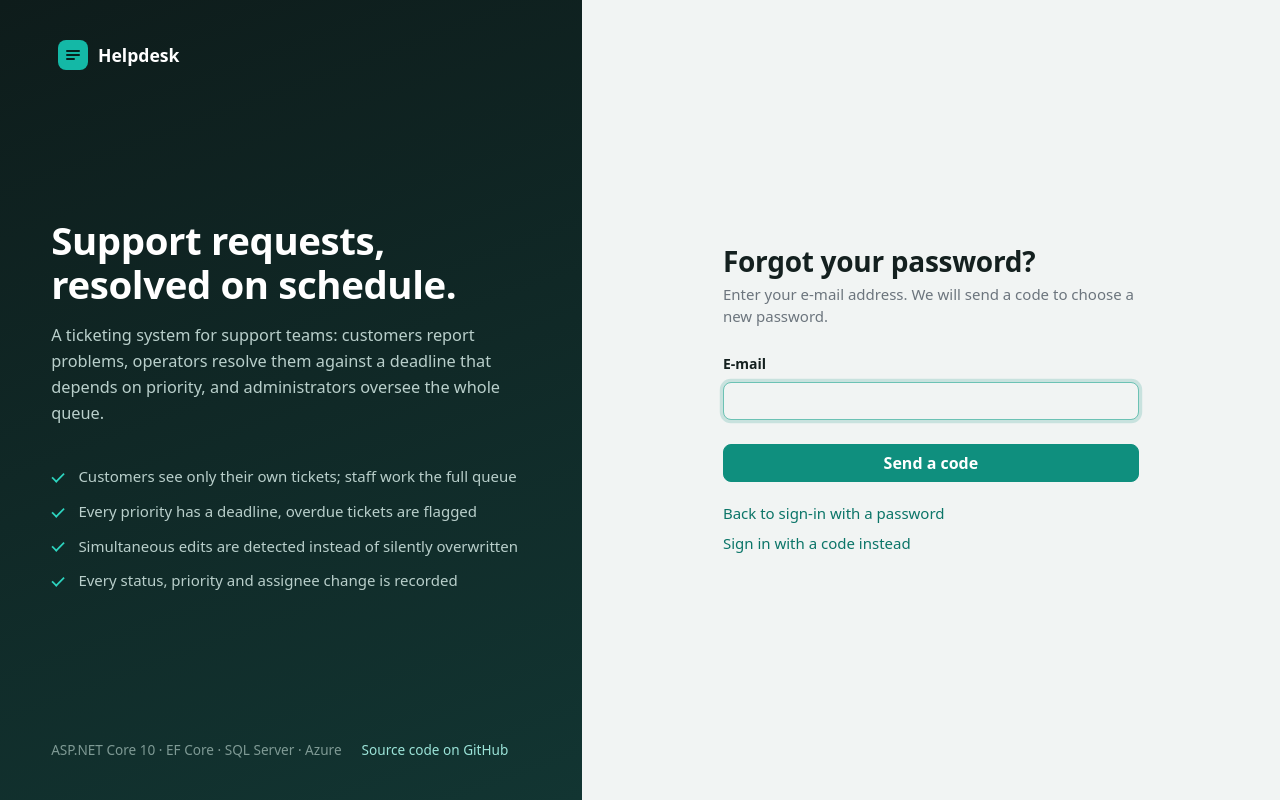
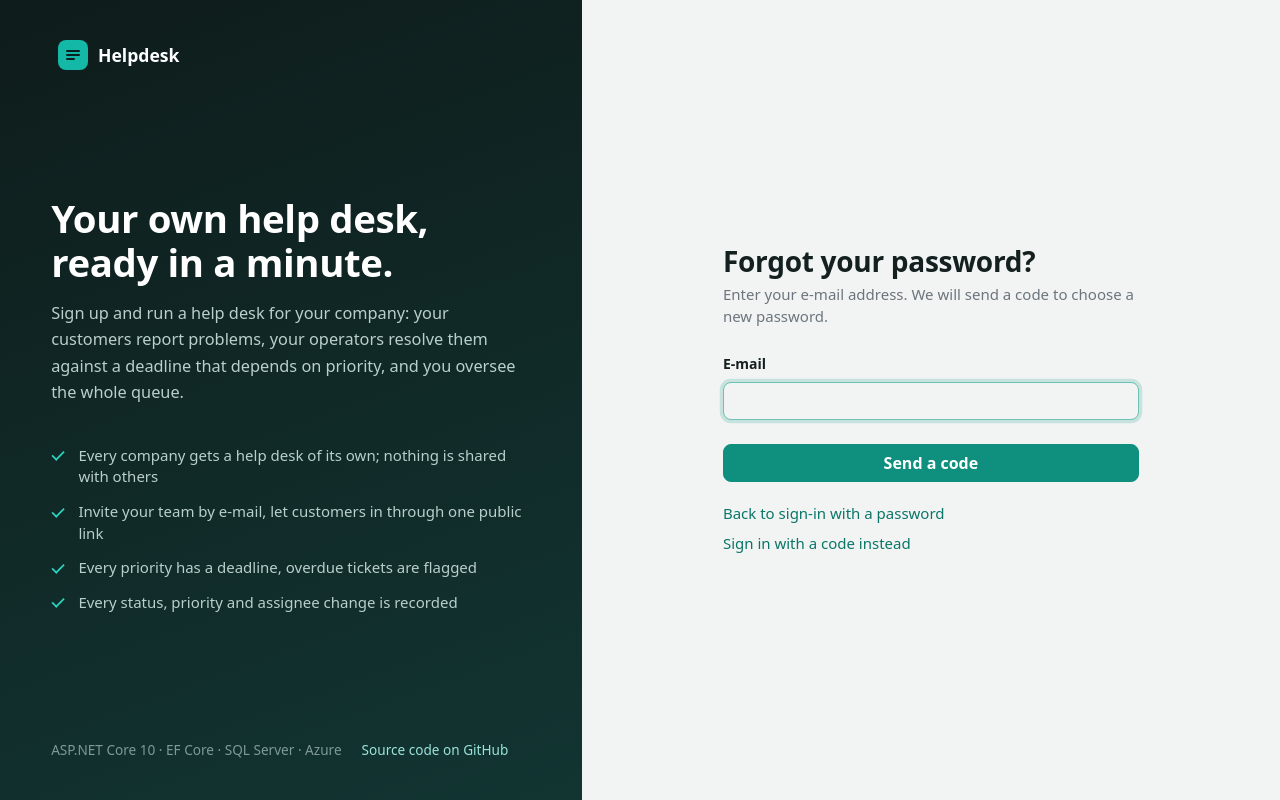
Before and after one commit to Standrew33/Helpdesk, an ASP.NET Core app: page /Account/ForgotPassword in a window 1280 px wide. Run offline with ASP.NET Core 8, Linux system fonts and the light colour scheme; the project's own start-up code is not run, and a stand-in starts its controllers and pages; some libraries are stand-ins or nearby versions.

Commit message:
Say on the front pages that everyone gets a help desk of their own
The sign-in pages and the readme now describe the service as it is: sign up, get your own help desk, invite your team by e-mail and let customers in through a public link.

```diff
--- a/src/Helpdesk.Web/Pages/Account/Login.cshtml
+++ b/src/Helpdesk.Web/Pages/Account/Login.cshtml
@@ -12,8 +12,8 @@
 }
 else
 {
-    <h1 class="h3 fw-bold mb-1">Sign in or create an account</h1>
-    <p class="text-secondary mb-4">Enter your e-mail address and we will send you a code. No password needed.</p>
+    <h1 class="h3 fw-bold mb-1">Sign in or start your help desk</h1>
+    <p class="text-secondary mb-4">Enter your e-mail address and we will send you a code. No password needed; a new address gets a help desk of its own.</p>
 }
 
 @if (Model.Notice is not null)
--- a/src/Helpdesk.Web/Pages/Shared/_AuthLayout.cshtml
+++ b/src/Helpdesk.Web/Pages/Shared/_AuthLayout.cshtml
@@ -21,16 +21,16 @@
             </a>
 
             <div class="auth-aside-body">
-                <h1>Support requests, resolved on schedule.</h1>
+                <h1>Your own help desk, ready in a minute.</h1>
                 <p>
-                    A ticketing system for support teams: customers report problems,
-                    operators resolve them against a deadline that depends on priority,
-                    and administrators oversee the whole queue.
+                    Sign up and run a help desk for your company: your customers report problems,
+                    your operators resolve them against a deadline that depends on priority,
+                    and you oversee the whole queue.
                 </p>
                 <ul class="auth-points">
-                    <li>Customers see only their own tickets; staff work the full queue</li>
+                    <li>Every company gets a help desk of its own; nothing is shared with others</li>
+                    <li>Invite your team by e-mail, let customers in through one public link</li>
                     <li>Every priority has a deadline, overdue tickets are flagged</li>
-                    <li>Simultaneous edits are detected instead of silently overwritten</li>
                     <li>Every status, priority and assignee change is recorded</li>
                 </ul>
             </div>
```
Also changed, not shown: README.md.
